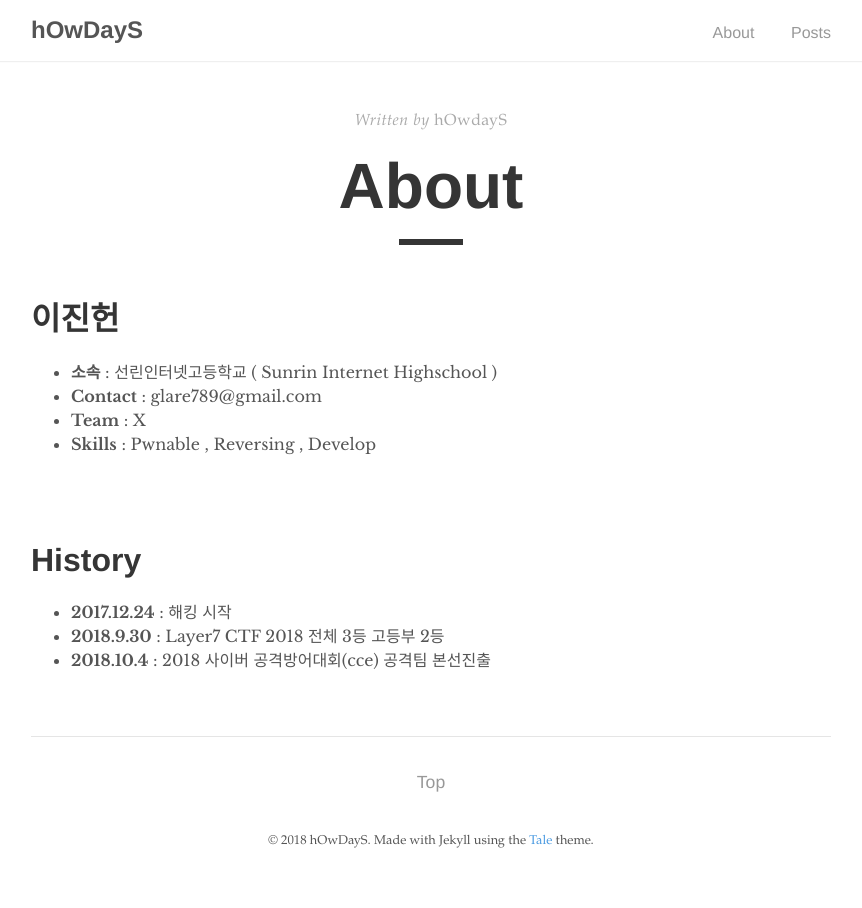
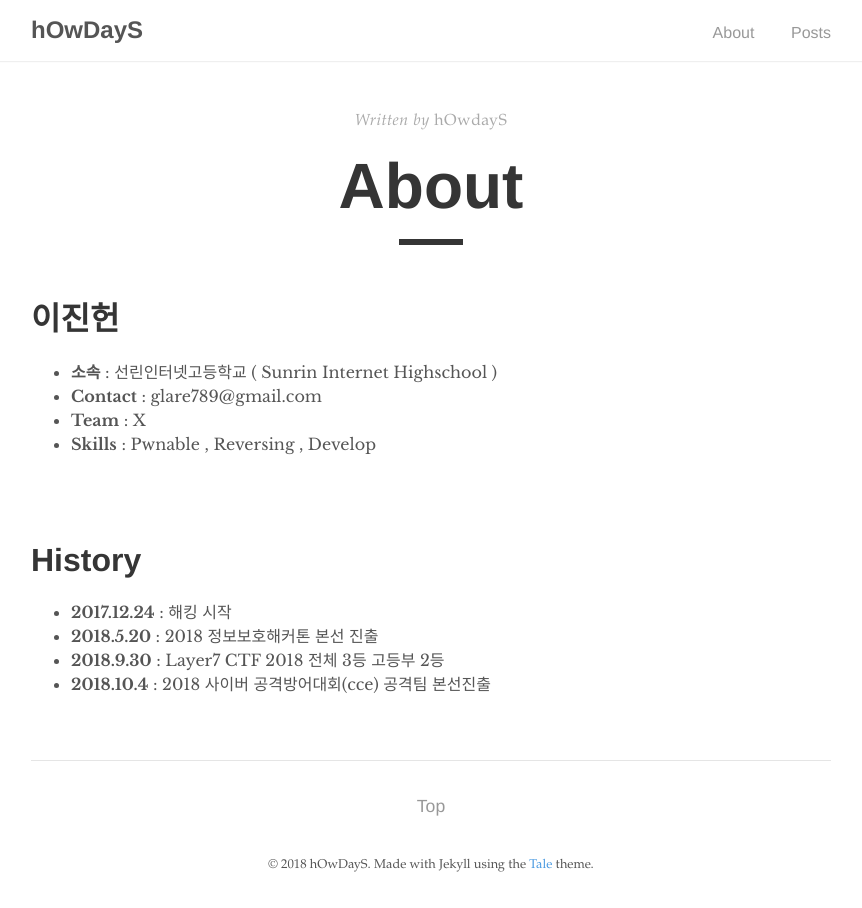
Before and after one commit to hOwD4yS/hOwD4yS.github.io, a Jekyll site: the page built from about.md, in a window 1280 px wide. Shown: the whole page, without its empty margins (209-1071 px from the left). Built offline with Jekyll 4.4.1, drawn with Linux system fonts in a browser that asks for light colours.

Commit message:
edit about

```diff
--- a/about.md
+++ b/about.md
@@ -20,5 +20,6 @@ permalink: /about/
 <h1>History</h1>
 
 - __2017.12.24__  : 해킹 시작
+- __2018.5.20__ : 2018 정보보호해커톤 본선 진출
 - __2018.9.30__ : Layer7 CTF 2018 전체 3등 고등부 2등
 - __2018.10.4__ : 2018 사이버 공격방어대회(cce) 공격팀 본선진출
```
